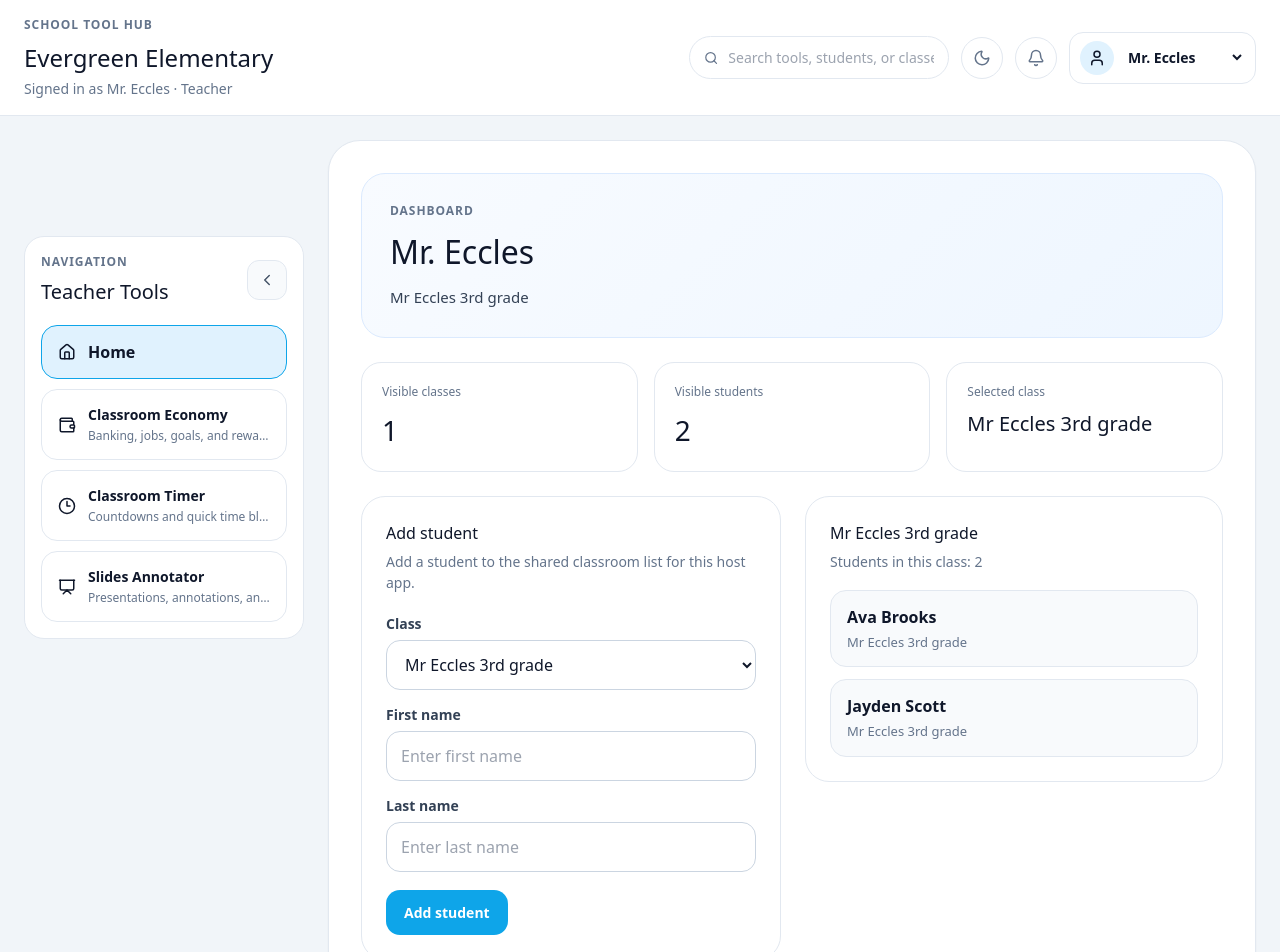
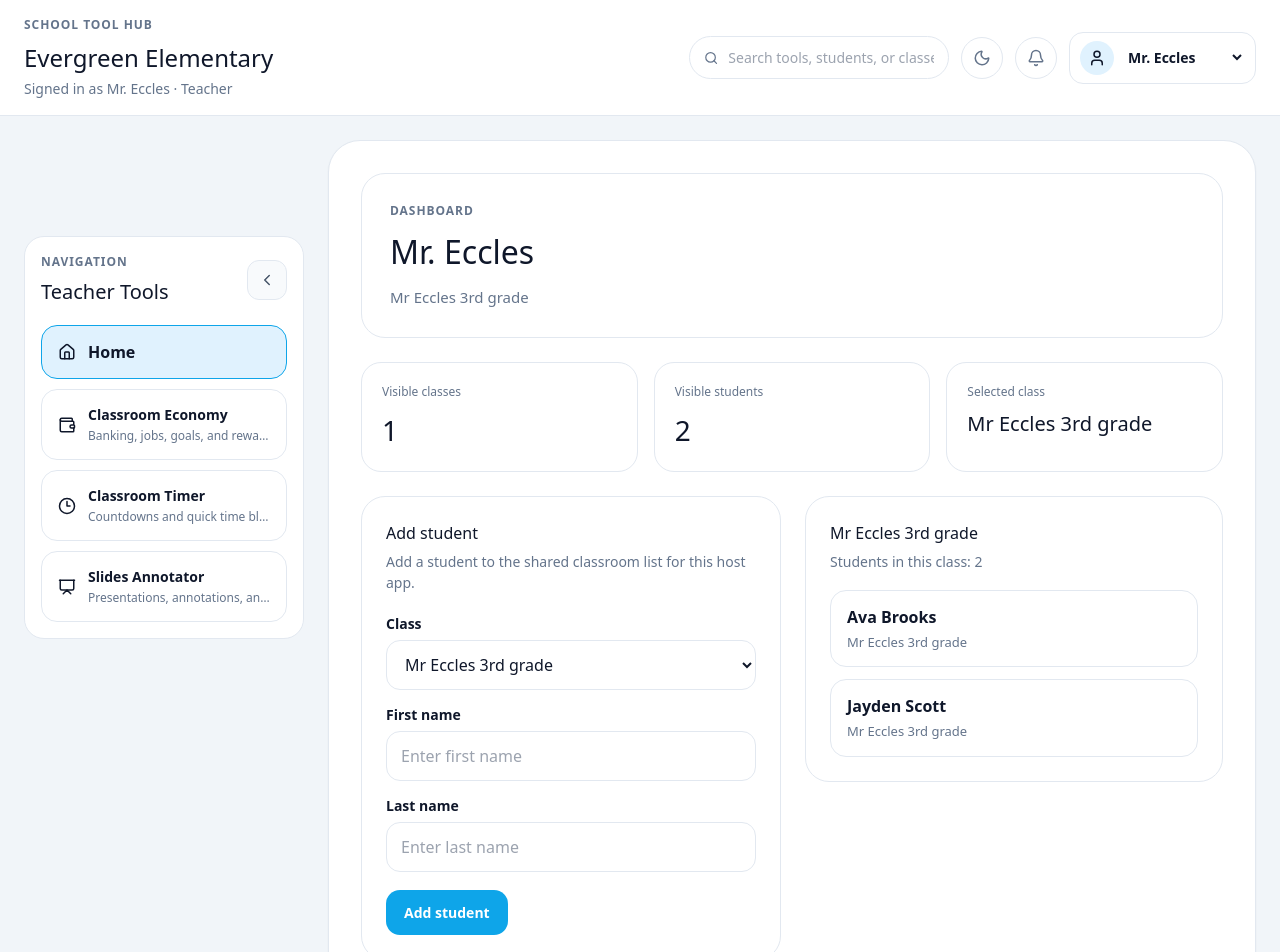
Before and after one commit to LiamS12-12/School_Tool_Hub, a React (Vite) app in the folder host_app/: page / in a window 1280 px wide. Shown: the top 952 px of the page. Built offline with nearby package versions, Linux system fonts and the light colour scheme.

Commit message:
Apply dark mode to dashboard home

```diff
--- a/host_app/src/core/shell/DashboardHome.jsx
+++ b/host_app/src/core/shell/DashboardHome.jsx
@@ -1,6 +1,6 @@
 import React, { useMemo, useState } from 'react';
 
-export function DashboardHome({ schoolContext, onAddStudent }) {
+export function DashboardHome({ schoolContext, onAddStudent, theme }) {
   const visibleClassrooms = schoolContext?.visibleClassrooms ?? [];
   const visibleStudents = schoolContext?.visibleStudents ?? [];
   const currentUser = schoolContext?.currentUser ?? null;
@@ -38,8 +38,8 @@ export function DashboardHome({ schoolContext, onAddStudent }) {
     <div style={{ padding: '8px' }}>
       <div
         style={{
-          background: 'linear-gradient(135deg, #f8fbff 0%, #eef6ff 100%)',
-          border: '1px solid #dbeafe',
+          background: theme.cardBg,
+          border: `1px solid ${theme.border}`,
           borderRadius: '24px',
           padding: '28px',
           marginBottom: '24px',
@@ -52,7 +52,7 @@ export function DashboardHome({ schoolContext, onAddStudent }) {
             fontWeight: 700,
             letterSpacing: '0.08em',
             textTransform: 'uppercase',
-            color: '#64748b',
+            color: theme.mutedText,
           }}
         >
           Dashboard
@@ -62,7 +62,7 @@ export function DashboardHome({ schoolContext, onAddStudent }) {
           style={{
             margin: '8px 0 10px 0',
             fontSize: '32px',
-            color: '#0f172a',
+            color: theme.text,
           }}
         >
           {currentUser?.name}
@@ -72,7 +72,7 @@ export function DashboardHome({ schoolContext, onAddStudent }) {
           style={{
             margin: 0,
             fontSize: '15px',
-            color: '#334155',
+            color: theme.mutedText,
           }}
         >
           {isAdmin
@@ -91,46 +91,52 @@ export function DashboardHome({ schoolContext, onAddStudent }) {
       >
         <div
           style={{
-            background: '#ffffff',
-            border: '1px solid #e2e8f0',
+            background: theme.cardBg,
+            border: `1px solid ${theme.border}`,
             borderRadius: '20px',
             padding: '20px',
           }}
         >
-          <p style={{ margin: 0, fontSize: '12px', color: '#64748b' }}>Visible classes</p>
-          <h2 style={{ margin: '8px 0 0 0', fontSize: '28px', color: '#0f172a' }}>
+          <p style={{ margin: 0, fontSize: '12px', color: theme.mutedText }}>
+            Visible classes
+          </p>
+          <h2 style={{ margin: '8px 0 0 0', fontSize: '28px', color: theme.text }}>
             {visibleClassrooms.length}
           </h2>
         </div>
 
         <div
           style={{
-            background: '#ffffff',
-            border: '1px solid #e2e8f0',
+            background: theme.cardBg,
+            border: `1px solid ${theme.border}`,
             borderRadius: '20px',
             padding: '20px',
           }}
         >
-          <p style={{ margin: 0, fontSize: '12px', color: '#64748b' }}>Visible students</p>
-          <h2 style={{ margin: '8px 0 0 0', fontSize: '28px', color: '#0f172a' }}>
+          <p style={{ margin: 0, fontSize: '12px', color: theme.mutedText }}>
+            Visible students
+          </p>
+          <h2 style={{ margin: '8px 0 0 0', fontSize: '28px', color: theme.text }}>
             {visibleStudents.length}
           </h2>
         </div>
 
         <div
           style={{
-            background: '#ffffff',
-            border: '1px solid #e2e8f0',
+            background: theme.cardBg,
+            border: `1px solid ${theme.border}`,
             borderRadius: '20px',
             padding: '20px',
           }}
         >
-          <p style={{ margin: 0, fontSize: '12px', color: '#64748b' }}>Selected class</p>
+          <p style={{ margin: 0, fontSize: '12px', color: theme.mutedText }}>
+            Selected class
+          </p>
           <h2
             style={{
               margin: '8px 0 0 0',
               fontSize: '20px',
-              color: '#0f172a',
+              color: theme.text,
               whiteSpace: 'nowrap',
               overflow: 'hidden',
               textOverflow: 'ellipsis',
@@ -151,16 +157,23 @@ export function DashboardHome({ schoolContext, onAddStudent }) {
       >
         <div
           style={{
-            background: '#ffffff',
-            border: '1px solid #e2e8f0',
+            background: theme.cardBg,
+            border: `1px solid ${theme.border}`,
             borderRadius: '24px',
             padding: '24px',
           }}
         >
-          <h2 style={{ marginTop: 0, marginBottom: '6px', color: '#0f172a' }}>
+          <h2 style={{ marginTop: 0, marginBottom: '6px', color: theme.text }}>
             Add student
           </h2>
-          <p style={{ marginTop: 0, marginBottom: '20px', color: '#64748b', fontSize: '14px' }}>
+          <p
+            style={{
+              marginTop: 0,
+              marginBottom: '20px',
+              color: theme.mutedText,
+              fontSize: '14px',
+            }}
+          >
             Add a student to the shared classroom list for this host app.
           </p>
 
@@ -173,7 +186,7 @@ export function DashboardHome({ schoolContext, onAddStudent }) {
                   marginBottom: '6px',
                   fontSize: '14px',
                   fontWeight: 600,
-                  color: '#334155',
+                  color: theme.text,
                 }}
               >
                 Class
@@ -186,8 +199,9 @@ export function DashboardHome({ schoolContext, onAddStudent }) {
                   width: '100%',
                   padding: '12px 14px',
                   borderRadius: '14px',
-                  border: '1px solid #cbd5e1',
-                  background: '#ffffff',
+                  border: `1px solid ${theme.border}`,
+                  background: theme.panelBg,
+                  color: theme.text,
                   boxSizing: 'border-box',
                 }}
               >
@@ -207,7 +221,7 @@ export function DashboardHome({ schoolContext, onAddStudent }) {
                   marginBottom: '6px',
                   fontSize: '14px',
                   fontWeight: 600,
-                  color: '#334155',
+                  color: theme.text,
                 }}
               >
                 First name
@@ -221,7 +235,9 @@ export function DashboardHome({ schoolContext, onAddStudent }) {
                   width: '100%',
                   padding: '12px 14px',
                   borderRadius: '14px',
-                  border: '1px solid #cbd5e1',
+                  border: `1px solid ${theme.border}`,
+                  background: theme.panelBg,
+                  color: theme.text,
                   boxSizing: 'border-box',
                 }}
               />
@@ -235,7 +251,7 @@ export function DashboardHome({ schoolContext, onAddStudent }) {
                   marginBottom: '6px',
                   fontSize: '14px',
                   fontWeight: 600,
-                  color: '#334155',
+                  color: theme.text,
                 }}
               >
                 Last name
@@ -249,7 +265,9 @@ export function DashboardHome({ schoolContext, onAddStudent }) {
                   width: '100%',
                   padding: '12px 14px',
                   borderRadius: '14px',
-                  border: '1px solid #cbd5e1',
+                  border: `1px solid ${theme.border}`,
+                  background: theme.panelBg,
+                  color: theme.text,
                   boxSizing: 'border-box',
                 }}
               />
@@ -275,8 +293,8 @@ export function DashboardHome({ schoolContext, onAddStudent }) {
 
         <div
           style={{
-            background: '#ffffff',
-            border: '1px solid #e2e8f0',
+            background: theme.cardBg,
+            border: `1px solid ${theme.border}`,
             borderRadius: '24px',
             padding: '24px',
           }}
@@ -292,10 +310,10 @@ export function DashboardHome({ schoolContext, onAddStudent }) {
             }}
           >
             <div>
-              <h2 style={{ margin: 0, color: '#0f172a' }}>
+              <h2 style={{ margin: 0, color: theme.text }}>
                 {selectedClassroom?.name ?? 'Class list'}
               </h2>
-              <p style={{ margin: '6px 0 0 0', color: '#64748b', fontSize: '14px' }}>
+              <p style={{ margin: '6px 0 0 0', color: theme.mutedText, fontSize: '14px' }}>
                 Students in this class: {studentsForSelectedClass.length}
               </p>
             </div>
@@ -311,8 +329,8 @@ export function DashboardHome({ schoolContext, onAddStudent }) {
               <div
                 key={student.id}
                 style={{
-                  background: '#f8fafc',
-                  border: '1px solid #e2e8f0',
+                  background: theme.panelBg,
+                  border: `1px solid ${theme.border}`,
                   borderRadius: '16px',
                   padding: '14px 16px',
                 }}
@@ -320,7 +338,7 @@ export function DashboardHome({ schoolContext, onAddStudent }) {
                 <div
                   style={{
                     fontWeight: 700,
-                    color: '#0f172a',
+                    color: theme.text,
                     marginBottom: '4px',
                   }}
                 >
@@ -329,7 +347,7 @@ export function DashboardHome({ schoolContext, onAddStudent }) {
                 <div
                   style={{
                     fontSize: '13px',
-                    color: '#64748b',
+                    color: theme.mutedText,
                   }}
                 >
                   {selectedClassroom?.name ?? 'Classroom'}
@@ -340,11 +358,11 @@ export function DashboardHome({ schoolContext, onAddStudent }) {
             {studentsForSelectedClass.length === 0 && (
               <div
                 style={{
-                  background: '#f8fafc',
-                  border: '1px dashed #cbd5e1',
+                  background: theme.panelBg,
+                  border: `1px dashed ${theme.border}`,
                   borderRadius: '16px',
                   padding: '18px',
-                  color: '#64748b',
+                  color: theme.mutedText,
                 }}
               >
                 No students added yet.
```
